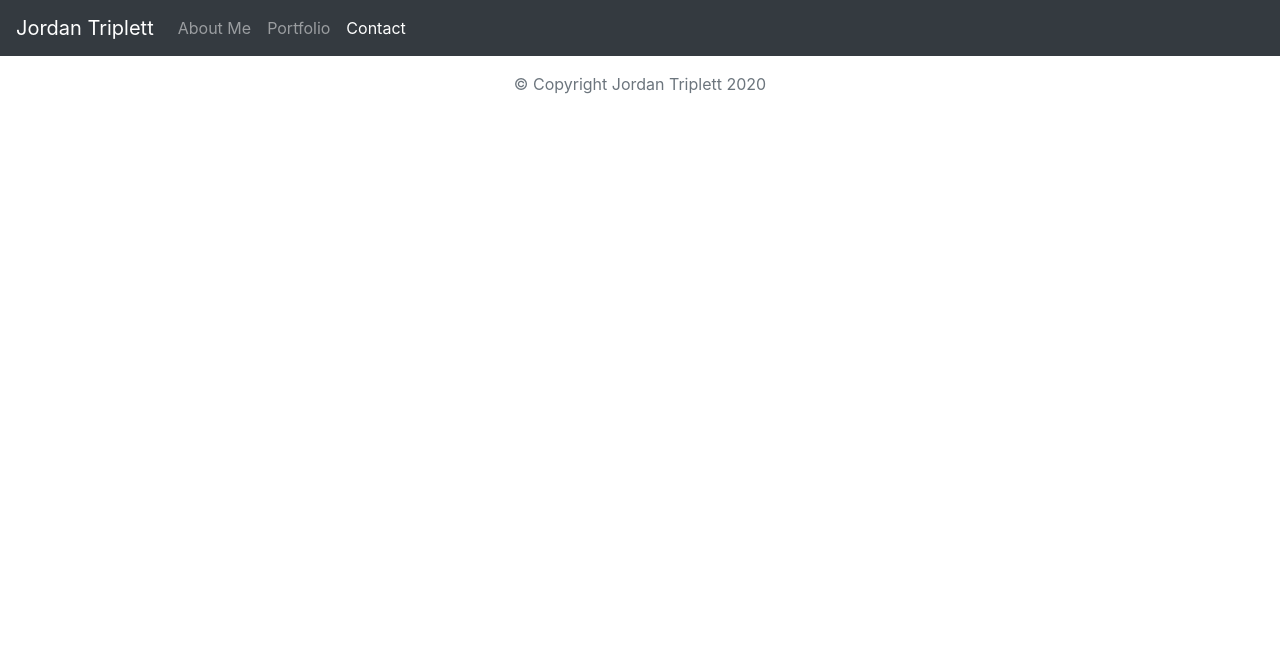
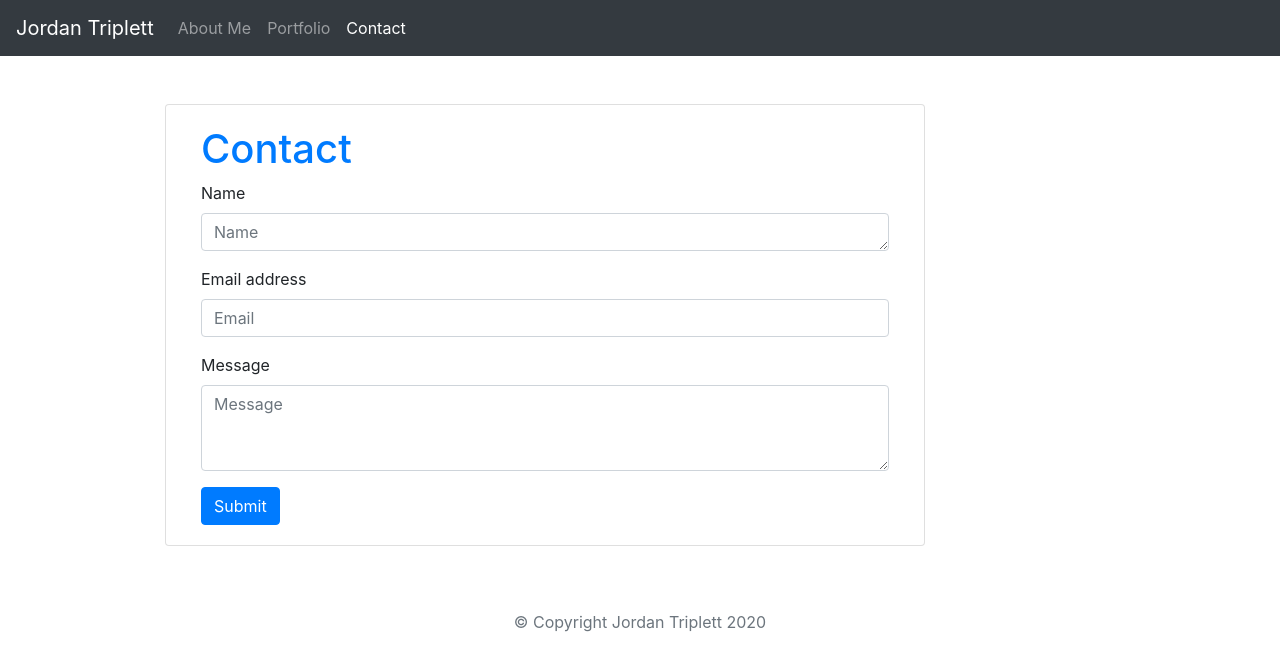
Before and after one commit to JordanT111596/JordanT111596.github.io, a React (Create React App) app: page /contact in a window 1280 px wide. Shown: the top 670 px of the page. Built offline with nearby package versions, Linux system fonts and the light colour scheme.

Commit message:
Fixed links in Portfolio page, added contact page

```diff
--- a/src/App.js
+++ b/src/App.js
@@ -3,7 +3,7 @@ import { BrowserRouter as Router, Route } from "react-router-dom";
 import Navbar from './components/Navbar';
 import Portfolio from "./pages/Portfolio";
 import About from "./pages/About";
-// import Contact from "./pages/Contact";
+import Contact from "./pages/Contact";
 import Footer from "./components/Footer";
 
 function App() {
@@ -13,7 +13,7 @@ function App() {
             <Route exact path="/" component={About} />
             <Route exact path="/about" component={About} />
             <Route exact path="/portfolio" component={Portfolio} />
-            {/* <Route exact path="/contact" component={Contact} /> */}
+            <Route exact path="/contact" component={Contact} />
           <Footer />
     </Router>
   );
--- /dev/null
+++ b/src/pages/Contact.js
@@ -0,0 +1,48 @@
+import React from "react";
+
+function Contact() {
+    return (
+        // Grid Container
+        <div className="container w-auto full-page pb-5">
+            <div className="row w-auto">
+                <div className="col-md-1">
+                    {/* Empty Space */}
+                </div>
+                <div className="col-md-8 mt-5 card">
+                    <div className="card-body">
+                        {/* "Contact" titled */}
+                        <h1 className="text-primary">
+                            Contact
+                        </h1>
+                        <form>
+                            {/* A box to enter a name */}
+                            <div className="form-group">
+                                <label for="exampleFormControlTextarea1">Name</label>
+                                <textarea className="form-control" id="exampleFormControlTextarea1" rows="1"
+                                    placeholder="Name"></textarea>
+                            </div>
+                            {/* A box to enter an email address */}
+                            <div className="form-group">
+                                <label for="exampleFormControlInput1">Email address</label>
+                                <input type="email" className="form-control" id="exampleFormControlInput1" placeholder="Email" />
+                            </div>
+                                {/* A box to enter a message */}
+                                <div className="form-group">
+                                    <label for="exampleFormControlTextarea1">Message</label>
+                                    <textarea className="form-control" id="exampleFormControlTextarea2" rows="3"
+                                        placeholder="Message"></textarea>
+                                </div>
+                                {/* A button to submit the information */}
+                                <button type="submit" className="btn btn-primary">Submit</button>
+                        </form>
+                    </div>
+                    </div>
+                    <div className="col-md-3">
+                        {/* Blank Space */}
+                    </div>
+                </div>
+            </div>
+    );
+}
+
+export default Contact;
--- a/src/pages/Portfolio.js
+++ b/src/pages/Portfolio.js
@@ -31,10 +31,10 @@ function Portfolio() {
                         <h4>
                             Lunch Randomizer
                         </h4>
-                        <Link to="https://danielgerrald.github.io/Project_1/" target="_blank">
+                        <a href="https://danielgerrald.github.io/Project_1/" target="_blank">
                             <img src={ranGen} className="img-fluid p-3" alt="Demo Gif for Lunch Randomizer" />
-                        </Link>
-                        <Link to="https://github.com/DanielGerrald/Project_1" target="_blank">Github Repo</Link>
+                        </a>
+                        <a href="https://github.com/DanielGerrald/Project_1" target="_blank">Github Repo</a>
                         <br>
                         </br>
                         <br>
@@ -43,11 +43,11 @@ function Portfolio() {
                         <h4>
                             Pandemic Playlist
                         </h4>
-                        <Link to="https://thawing-beyond-59803.herokuapp.com/" target="_blank">
+                        <a href="https://thawing-beyond-59803.herokuapp.com/" target="_blank">
                             <img src={pandemicPlaylistDemo} className="img-fluid p-3"
                                 alt="Demo gif for Pandemic Playlist" />
-                        </Link>
-                        <Link to="https://github.com/oksimone/project2" target="_blank">Github Repo</Link>
+                        </a>
+                        <a href="https://github.com/oksimone/project2" target="_blank">Github Repo</a>
                         <br>
                         </br>
                         <br>
@@ -56,11 +56,11 @@ function Portfolio() {
                         <h4>
                             Weather Dashboard
                         </h4>
-                        <Link to="https://jordant111596.github.io/Weather-Dashboard/" target="_blank">
+                        <a href="https://jordant111596.github.io/Weather-Dashboard/" target="_blank">
                             <img src={weatherDashboardDemo} className="img-fluid p-3"
                                 alt="Demo gif for Weather Dashboard" />
-                        </Link>
-                        <Link to="https://github.com/JordanT111596/Weather-Dashboard" target="_blank">Github Repo</Link>
+                        </a>
+                        <a href="https://github.com/JordanT111596/Weather-Dashboard" target="_blank">Github Repo</a>
                         <br>
                         </br>
                         <br>
@@ -69,11 +69,11 @@ function Portfolio() {
                         <h4>
                             Work Day Scheduler
                         </h4>
-                        <Link to="https://jordant111596.github.io/Work-Day-Scheduler/" target="_blank">
+                        <a href="https://jordant111596.github.io/Work-Day-Scheduler/" target="_blank">
                             <img src={workDaySchedulerDemo} className="img-fluid p-3"
                                 alt="Demo gif for Work Day Scheduler" />
-                        </Link>
-                        <Link to="https://github.com/JordanT111596/Work-Day-Scheduler" target="_blank">Github Repo</Link>
+                        </a>
+                        <a href="https://github.com/JordanT111596/Work-Day-Scheduler" target="_blank">Github Repo</a>
                         <br>
                         </br>
                         <br>
@@ -82,11 +82,11 @@ function Portfolio() {
                         <h4>
                             Eat-Da-Burger!
                         </h4>
-                        <Link to="https://warm-bayou-69464.herokuapp.com" target="_blank">
+                        <a href="https://warm-bayou-69464.herokuapp.com" target="_blank">
                             <img src={eatDaBurgerDemo} className="img-fluid p-3"
                                 alt="Demo gif for Eat-Da-Burger" />
-                        </Link>
-                        <Link to="https://github.com/JordanT111596/Node-Express-Handlebars" target="_blank">Github Repo</Link>
+                        </a>
+                        <a href="https://github.com/JordanT111596/Node-Express-Handlebars" target="_blank">Github Repo</a>
                     </div>
                 </div>
                 <div className="col-md-2">
```
